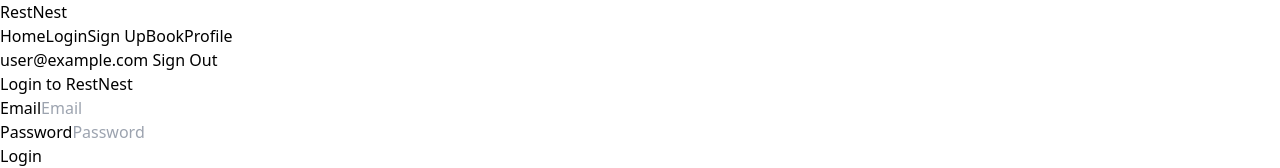
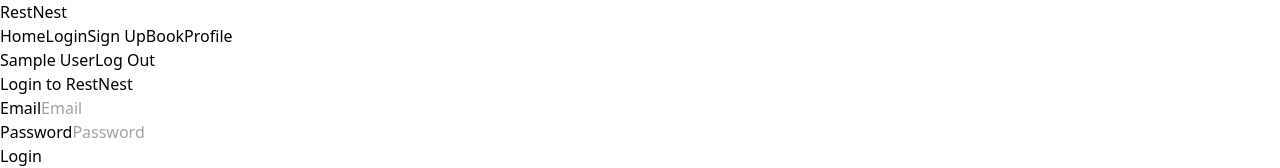
Before and after one commit to marufdev7/rest-nest, a React (Vite) app: page /login in a window 1280 px wide. Shown: the top 168 px of the page. Built offline with nearby package versions, Linux system fonts and the light colour scheme; no server answers; sample sign-in values are in the browser's storage.

Commit message:
signIn with github pop-up complete and show name or email

```diff
--- a/src/pages/Login/Login.jsx
+++ b/src/pages/Login/Login.jsx
@@ -6,7 +6,7 @@ const Login = () => {
      // const [email, setEmail] = useState('');
      // const [password, setPassword] = useState('');
 
-     const { signIn, signInWithGoogle } = useContext(AuthContext);
+     const { signIn, signInWithGoogle,signInWithGithub } = useContext(AuthContext);
 
      const handleLogin = event => {
           event.preventDefault();
@@ -44,6 +44,17 @@ const Login = () => {
                .catch(error => {
                     console.log(error);
                })
+     };
+
+     const handleGithubLogin = () => {
+          signInWithGithub()
+               .then(result => {
+                    const loggedUser = result.user;
+                    console.log(loggedUser);
+               })
+               .catch(error => {
+               console.log(error);
+          })
      };
 
      return (
@@ -105,7 +116,7 @@ const Login = () => {
                     </div>
                     <div className="flex items-center justify-between mt-4">
                          <button
-                              // onClick={handleGithubLogin}
+                              onClick={handleGithubLogin}
                               className="w-full py-2 mt-2 text-white bg-gray-700 rounded-md hover:bg-gray-800"
                          >
                               Login with GitHub
--- a/src/pages/Shared/Header/Header.jsx
+++ b/src/pages/Shared/Header/Header.jsx
@@ -43,9 +43,13 @@ const Header = () => {
                          <div>
                               {
                                    user ?
-                                        <> <span className='text-white font-semibold'>{user.email}</span> <button onClick={handleLogout} className="bg-blue-500 text-white px-4 py-2 rounded hover:bg-blue-600">
-                                             Sign Out
-                                        </button>
+                                        <>
+                                             <span className='text-white font-semibold pr-3'>
+                                                  {user.displayName ? user.displayName : user.email}
+                                             </span>
+                                             <button onClick={handleLogout} className="bg-blue-500 text-white px-4 py-2 rounded hover:bg-blue-600">
+                                                  Log Out
+                                             </button>
                                         </>
                                         : <button className="bg-blue-500 text-white px-4 py-2 rounded hover:bg-blue-600">
                                              <Link to='/login'>Login</Link>
```
